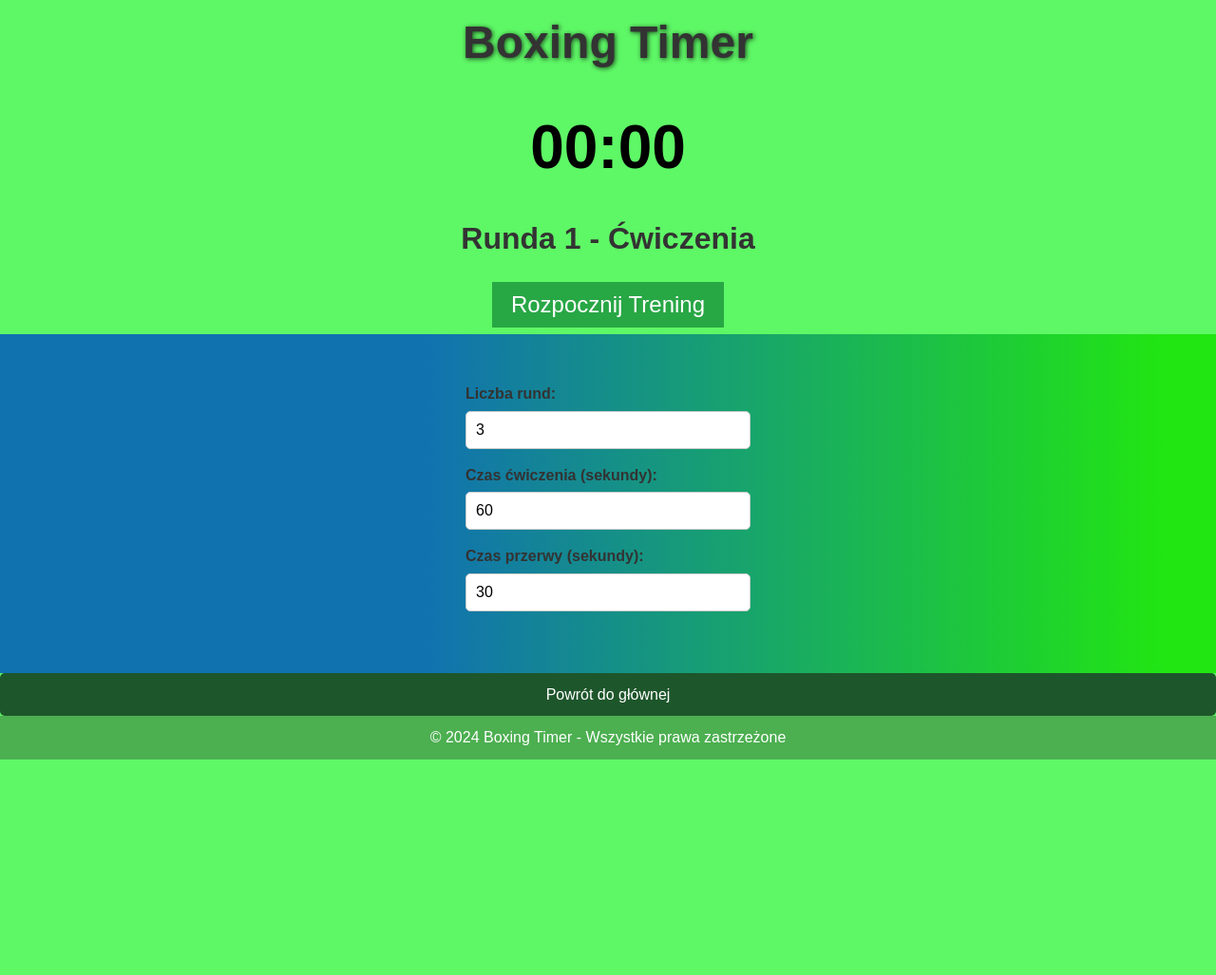
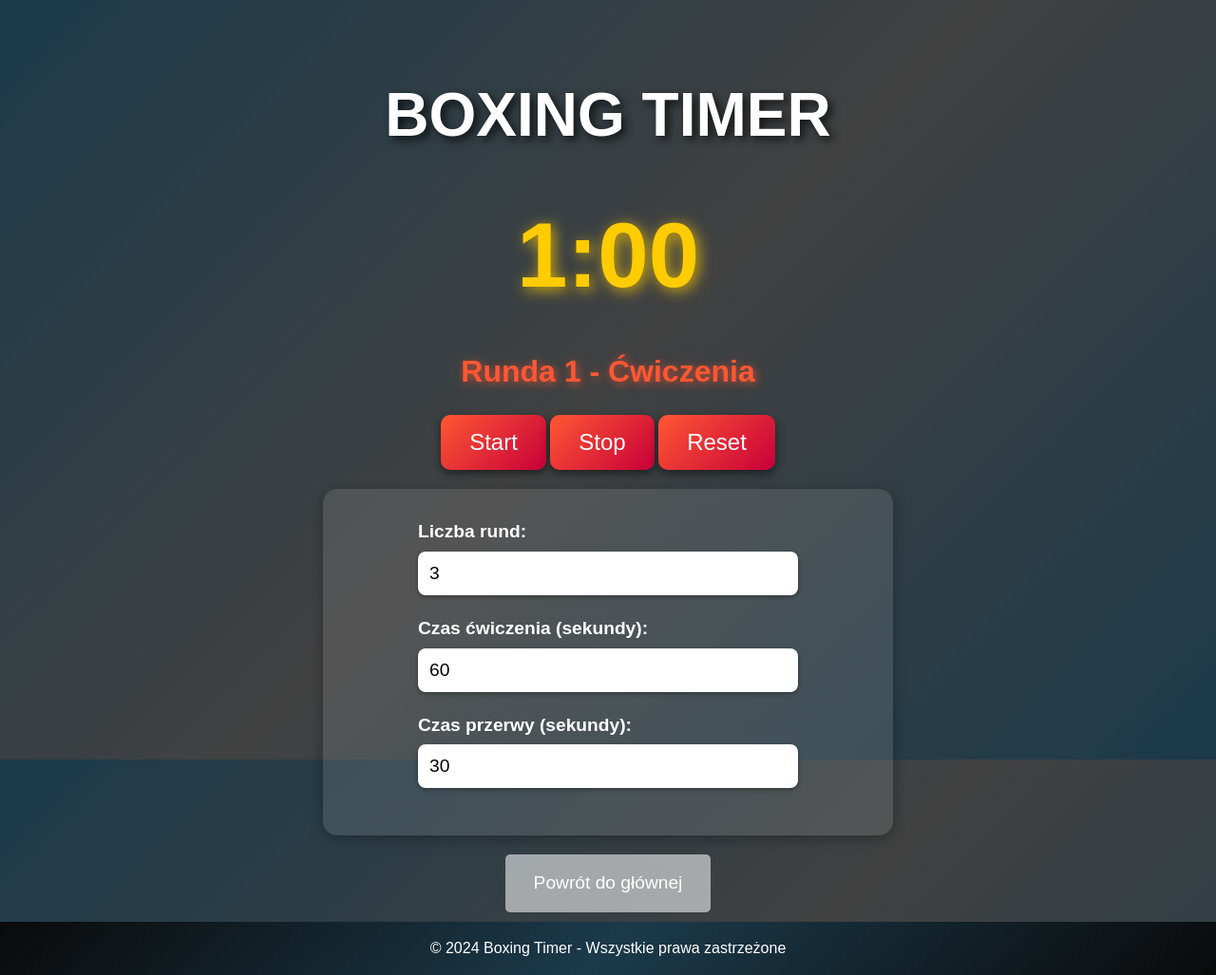
Before and after one commit to Dawidgolab/TrainingManager, a Flask app: page /Timer in a window 1280 px wide. Shown: the whole page at 95% size. Before the commit the page ends 800 px from the top, so only its background shows below. Run offline with Flask 3, Linux system fonts and the light colour scheme; parts of the project's set-up code (start-up, migrations or seed data) failed here and were passed over.

Commit message:
New stylization for Timer function

```diff
--- a/Exercises.json
+++ b/Exercises.json
@@ -539,7 +539,7 @@
             "name": "Obalenia z przejściem do dominacji",
             "type": "interwały",
             "discipline": "chwytane"
-        }
+        },
         {
             "id": 91,
             "name": "Martwy ciąg",
--- a/static/Timer.css
+++ b/static/Timer.css
@@ -11,136 +11,129 @@ body {
 
 body {
     font-family: 'Arial', sans-serif;
-    background-color: #5ef766;
-    color: #333;
+    background: linear-gradient(135deg, #1b3a4b, #3e3e3efb, #1b3a4b);
+    color: #fff;
     line-height: 1.6;
     display: flex;
     flex-direction: column;
-    justify-content: space-between;
+    align-items: center;
+    justify-content: flex-start;
+    text-align: center;
+    min-height: 100vh;
+    width: 100%;
+    position: relative;
+    padding-bottom: 60px;
 }
 
 .hero {
-    display: flex;
-    flex-direction: column;
-    align-items: center;
-    justify-content: center;
-    height: 100vh;
-    text-align: center;
+    margin-top: 50px;
+    padding: 20px;
+    width: 100%;
 }
 
 .hero h1 {
-    font-size: 3rem;
-    margin-bottom: 20px;
-    text-shadow: 1px 1px 5px rgba(0, 0, 0, 0.7);
+    font-size: 4rem;
+    font-weight: bold;
+    text-transform: uppercase;
+    text-shadow: 4px 4px 10px rgba(0, 0, 0, 0.7);
 }
 
 #big-timer {
-    font-size: 4rem;
+    font-size: 6rem;
     font-weight: bold;
-    color: #000;
+    color: #ffcc00;
+    text-shadow: 3px 3px 15px rgba(255, 204, 0, 0.8);
+    margin: 20px 0;
+    transition: transform 0.3s ease-in-out;
+}
+
+#big-timer.pulse {
+    transform: scale(1.1);
+}
+
+#status {
+    font-size: 2rem;
+    font-weight: bold;
+    color: #ff5733;
+    text-shadow: 2px 2px 10px rgba(255, 87, 51, 0.7);
+    margin-bottom: 20px;
+}
+
+button {
+    font-size: 1.5rem;
+    padding: 15px 30px;
+    background: linear-gradient(135deg, #ff5733, #c70039);
+    color: white;
+    border: none;
+    border-radius: 10px;
+    cursor: pointer;
+    box-shadow: 0px 4px 10px rgba(0, 0, 0, 0.5);
+    transition: transform 0.2s ease-in-out, box-shadow 0.3s;
+}
+
+button:hover {
+    transform: scale(1.1);
+    box-shadow: 0px 8px 20px rgba(0, 0, 0, 0.6);
+}
+
+button:active {
+    transform: scale(0.95);
 }
 
 .features {
-    flex-grow: 1;
-    background: linear-gradient(90deg, rgba(17, 114, 176, 1) 35%, rgba(33, 230, 18, 1) 96%);
-    padding: 50px 20px;
-    text-align: center;
+    background: rgba(255, 255, 255, 0.1);
+    padding: 30px;
+    border-radius: 15px;
+    box-shadow: 0px 4px 15px rgba(0, 0, 0, 0.3);
+    width: 90%;
+    max-width: 600px;
 }
 
 .form-group {
-    margin-bottom: 15px;
+    margin-bottom: 20px;
     text-align: left;
-    max-width: 300px;
-    margin: 0 auto 15px;
+    max-width: 400px;
+    margin: 0 auto 20px;
 }
 
 .form-group label {
     display: block;
-    font-size: 1rem;
+    font-size: 1.2rem;
     margin-bottom: 5px;
 }
 
 .form-group input {
     width: 100%;
-    padding: 10px;
-    font-size: 1rem;
-    border: 1px solid #ccc;
-    border-radius: 5px;
+    padding: 12px;
+    font-size: 1.2rem;
+    border: none;
+    border-radius: 8px;
+    box-shadow: 0px 2px 5px rgba(0, 0, 0, 0.3);
 }
 
-/* Dodatkowe style dla przycisków */
-button {
-    font-size: 1.5rem;
-    padding: 10px 20px;
-    background-color: #28a745;
+a {
+    background-color: rgba(255, 255, 255, 0.549);
     color: white;
     border: none;
+    padding: 15px 30px;
+    border-radius: 5px;
+    font-size: 1.2rem;
     cursor: pointer;
+    margin-bottom: 10px;
     margin-top: 20px;
+    text-decoration: none;
 }
 
-button.stop {
-    background-color: #dc3545;
-}
-
-button:hover {
-    opacity: 0.8;
-}
-
-button.reset {
-    background-color: #dc3545;
-}
-
-/* Grupowanie przycisków razem */
-.button-container {
-    display: flex;
-    justify-content: center;
-    gap: 20px;
-    /* Większy odstęp między przyciskami */
-    margin-top: 20px;
+a:hover {
+    background-color: #354389;
 }
 
 footer {
-    background-color: #4CAF50;
+    background: linear-gradient(135deg, #0a0a0a, #1b3a4b, #0a0a0a);
     color: white;
-    padding: 10px 0;
+    padding: 15px 0;
     text-align: center;
+    width: 100%;
+    bottom: 0;
+    left: 0;
 }
-
-#timer-display {
-    margin-top: 20px;
-    font-size: 1.5rem;
-    color: #333;
-}
-
-body.break {
-    background-color: #d45151;
-    /* Kolor tła w trakcie przerwy */
-}
-
-#status {
-    font-size: 2rem;
-    text-align: center;
-    margin-top: 20px;
-    color: #333;
-    font-weight: bold;
-
-}
-
-
-.btn {
-    background-color: #1e562b;
-    color: white;
-    border: none;
-    text-align: center;
-    padding: 10px 20px;
-    font-size: 1rem;
-    cursor: pointer;
-    border-radius: 5px;
-    transition: background-color 0.3s;
-    text-decoration: none;
-}
-
-.btn:hover {
-    background-color: #218838;
-}
--- a/templates/Timer.html
+++ b/templates/Timer.html
@@ -6,16 +6,18 @@
     <meta name="viewport" content="width=device-width, initial-scale=1.0">
     <title>Timer Bokserski</title>
     <link rel="stylesheet" href="{{ url_for('static', filename='Timer.css') }}">
-
 </head>
 
 <body>
-
     <div class="hero">
         <h1>Boxing Timer</h1>
         <p id="big-timer">00:00</p>
-        <p id="status">Runda 1 - Ćwiczenia</p> <!-- Status będzie wyświetlany pod zegarem -->
-        <button type="button" id="start-button">Rozpocznij Trening</button>
+        <p id="status">Runda 1 - Ćwiczenia</p>
+        <div class="button-container">
+            <button type="button" id="start-button">Start</button>
+            <button type="button" id="stop-button" disabled>Stop</button>
+            <button type="button" id="reset-button">Reset</button>
+        </div>
     </div>
 
     <div class="features">
@@ -40,41 +42,32 @@
     </footer>
 
     <script>
-        let timerInterval;
-        let isTimerRunning = false; // Flaga wskazująca, czy timer jest uruchomiony
-        let currentRound;
-        let timeLeft;
-        let isExercise;
-        let rounds, exerciseTime, breakTime; // Przechowujemy wartości z formularza
+        let timerInterval, isRunning = false, currentRound, timeLeft, isExercise;
+        let rounds, exerciseTime, breakTime;
         const bigTimer = document.getElementById('big-timer');
         const status = document.getElementById('status');
         const startButton = document.getElementById('start-button');
-        const ding = new Audio('./media/button-10.wav'); // Ścieżka do dźwięku
+        const stopButton = document.getElementById('stop-button');
+        const resetButton = document.getElementById('reset-button');
+        const ding = new Audio('./media/button-10.wav');
 
-        const updateBigTimer = () => {
+        function updateBigTimer() {
             bigTimer.textContent = `${Math.floor(timeLeft / 60)}:${String(timeLeft % 60).padStart(2, '0')}`;
-        };
+        }
 
-        const updateStatus = () => {
-            if (isExercise) {
-                status.textContent = `Runda ${currentRound} - Ćwiczenia`;
-            } else {
-                status.textContent = `Przerwa - Runda ${currentRound}`;
-            }
-        };
+        function updateStatus() {
+            status.textContent = isExercise ? `Runda ${currentRound} - Ćwiczenia` : `Przerwa - Runda ${currentRound}`;
+        }
 
-        // Funkcja startująca timer
-        const startTimer = () => {
-            // Funkcja uruchamiająca timer
+        function startTimer() {
             timerInterval = setInterval(() => {
                 updateBigTimer();
                 updateStatus();
 
                 if (timeLeft === 0) {
-                    ding.play(); // Odtwarzaj dźwięk przy każdej zmianie
-
+                    ding.play();
                     if (isExercise) {
-                        document.body.classList.add('break'); // Możesz dodać klasę CSS do zmiany koloru w przerwie
+                        document.body.classList.add('break');
                         timeLeft = breakTime;
                         isExercise = false;
                     } else {
@@ -83,8 +76,9 @@
                             clearInterval(timerInterval);
                             status.textContent = 'Trening zakończony!';
                             bigTimer.textContent = '00:00';
-                            startButton.textContent = 'Rozpocznij Trening';
-                            isTimerRunning = false;
+                            isRunning = false;
+                            startButton.disabled = false;
+                            stopButton.disabled = true;
                             return;
                         }
                         currentRound++;
@@ -95,36 +89,44 @@
                     timeLeft--;
                 }
             }, 1000);
+            isRunning = true;
+            startButton.disabled = true;
+            stopButton.disabled = false;
+        }
 
-            startButton.textContent = 'Stop'; // Zmiana tekstu na "Stop"
-        };
+        function stopTimer() {
+            clearInterval(timerInterval);
+            isRunning = false;
+            startButton.disabled = false;
+            stopButton.disabled = true;
+        }
 
-        // Funkcja zatrzymująca timer
-        const stopTimer = () => {
+        function resetTimer() {
             clearInterval(timerInterval);
-            startButton.textContent = 'Wznów Trening'; // Zmiana tekstu na "Wznów Trening"
-            isTimerRunning = false;
-        };
-
-        document.getElementById('start-button').addEventListener('click', () => {
-            // Pobieramy wartości z formularza
             rounds = parseInt(document.getElementById('rounds').value, 10);
             exerciseTime = parseInt(document.getElementById('exercise-time').value, 10);
             breakTime = parseInt(document.getElementById('break-time').value, 10);
+            currentRound = 1;
+            timeLeft = exerciseTime;
+            isExercise = true;
+            updateBigTimer();
+            updateStatus();
+            isRunning = false;
+            startButton.disabled = false;
+            stopButton.disabled = true;
+        }
 
-            // Jeśli timer nie działa, rozpoczynamy trening
-            if (!isTimerRunning) {
-                currentRound = 1;
-                timeLeft = exerciseTime;
-                isExercise = true;
+        startButton.addEventListener('click', () => {
+            if (!isRunning) {
                 startTimer();
-                isTimerRunning = true;
-            } else {
-                stopTimer();
             }
         });
+
+        stopButton.addEventListener('click', stopTimer);
+        resetButton.addEventListener('click', resetTimer);
+
+        resetTimer();
     </script>
-
 </body>
 
 </html>
```
Also changed, not shown: static/about.css (+4 -5 lines).
